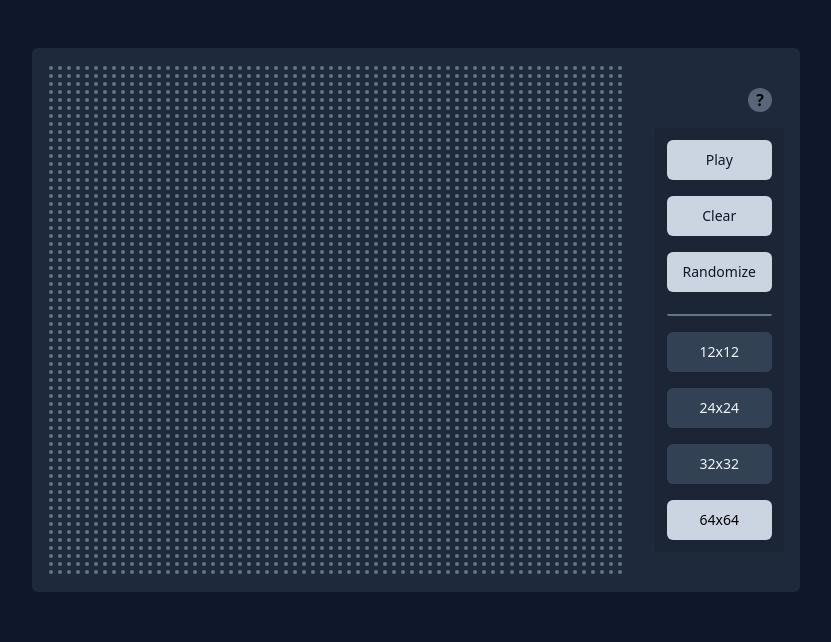
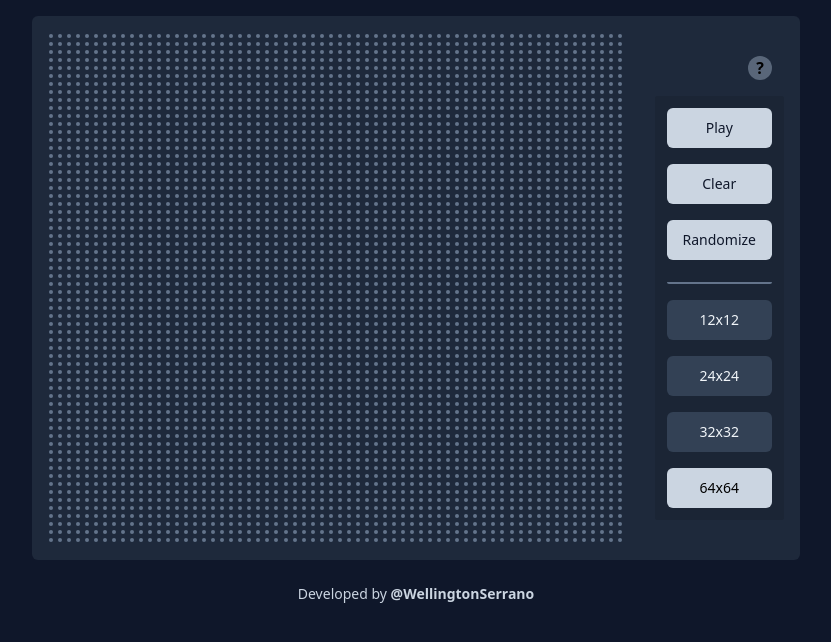
Before and after one commit to wellserrano/conwaysgol, a Next.js app: page / in a window 1280 px wide. Shown: the top 642 px of the page, without its empty margins (224-1055 px from the left). Built offline with nearby package versions, Linux system fonts and the light colour scheme.

Commit message:
feat: footer crediting authory

```diff
--- a/src/app/page.tsx
+++ b/src/app/page.tsx
@@ -3,12 +3,15 @@ import { Board } from '@/components/Board'
 export default function Home() {
 
   return (
-    <main className="flex justify-center w-full h-screen bg-slate-900 p-12">
+    <main className="flex flex-col items-center w-full h-screen bg-slate-900 px-12 py-4 gap-6">
       <div className='flex w-[48rem] h-[34rem] justify-center p-4 bg-slate-800 rounded-md overflow-hidden'>
 
         <Board />
 
       </div>
+      <footer>
+        <p className='text-slate-300 text-sm'>Developed by <a className='hover:text-slate-200 transition-colors font-semibold' href="https://wellserrano.netlify.app/">@WellingtonSerrano</a></p>
+      </footer>
     </main>
   )
 }
```
